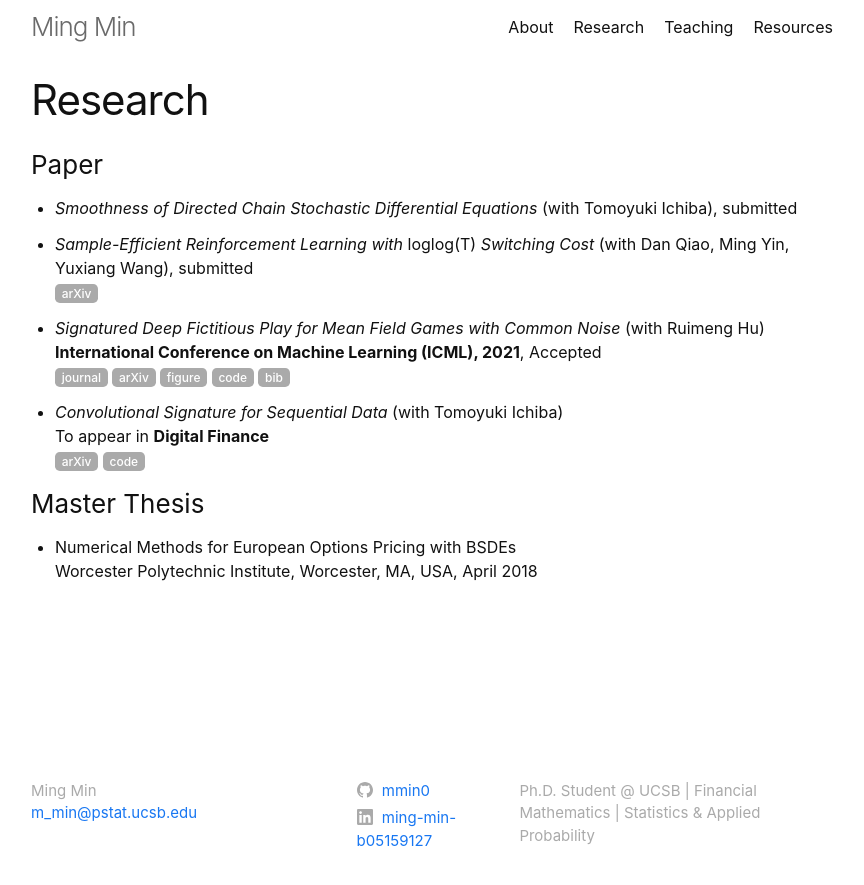
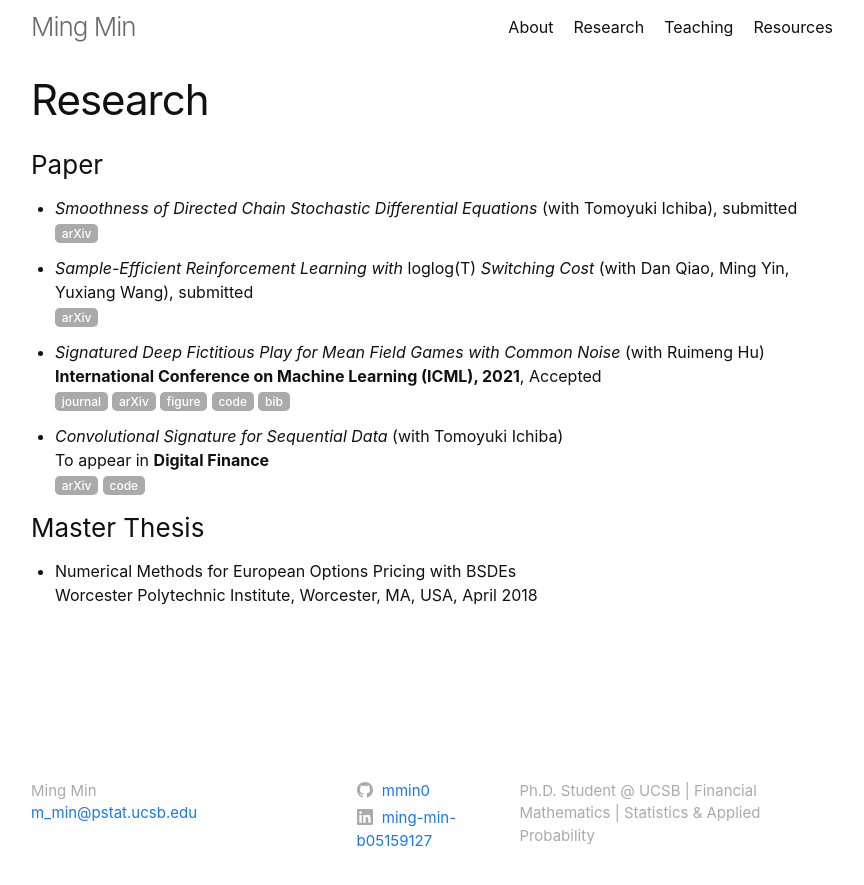
Before and after one commit to mmin0/mmin0.github.io, a Jekyll site: the page built from publications/index.md, in a window 1280 px wide. Shown: the top 885 px of the page, without its empty margins (208-1072 px from the left). Built offline with Jekyll 4.4.1, drawn with Linux system fonts in a browser that asks for light colours.

Commit message:
Update index.md

```diff
--- a/publications/index.md
+++ b/publications/index.md
@@ -4,6 +4,7 @@ title: Research
 ---
 ### Paper
 * *Smoothness of Directed Chain Stochastic Differential Equations* (with Tomoyuki Ichiba), submitted
+  [<span class="label label-grey">arXiv</span>](https://arxiv.org/abs/2202.09354)
 
 * *Sample-Efficient Reinforcement Learning with* loglog(T) *Switching Cost* (with Dan Qiao, Ming Yin, Yuxiang Wang), submitted
   [<span class="label label-grey">arXiv</span>](https://arxiv.org/abs/2202.06385)
```
